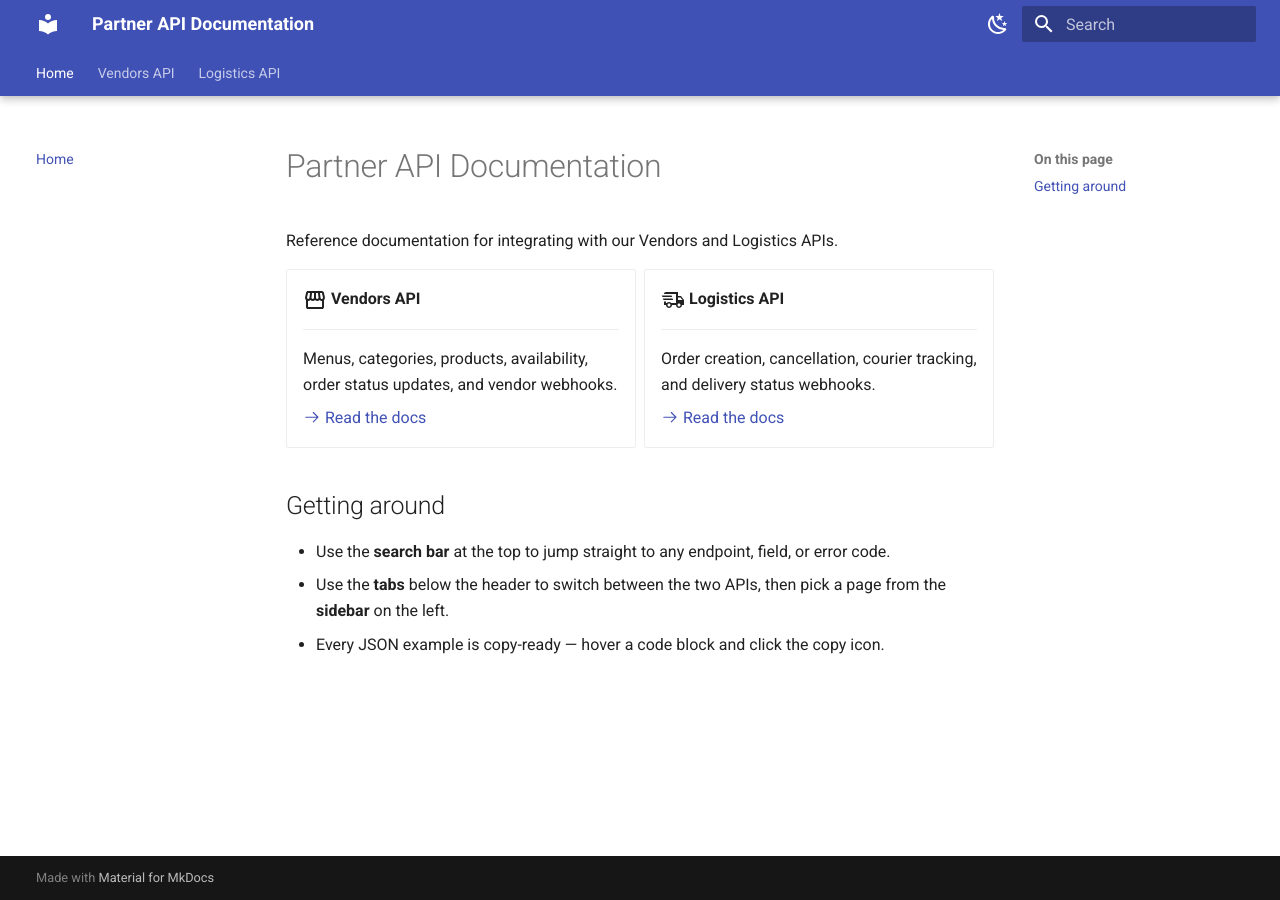
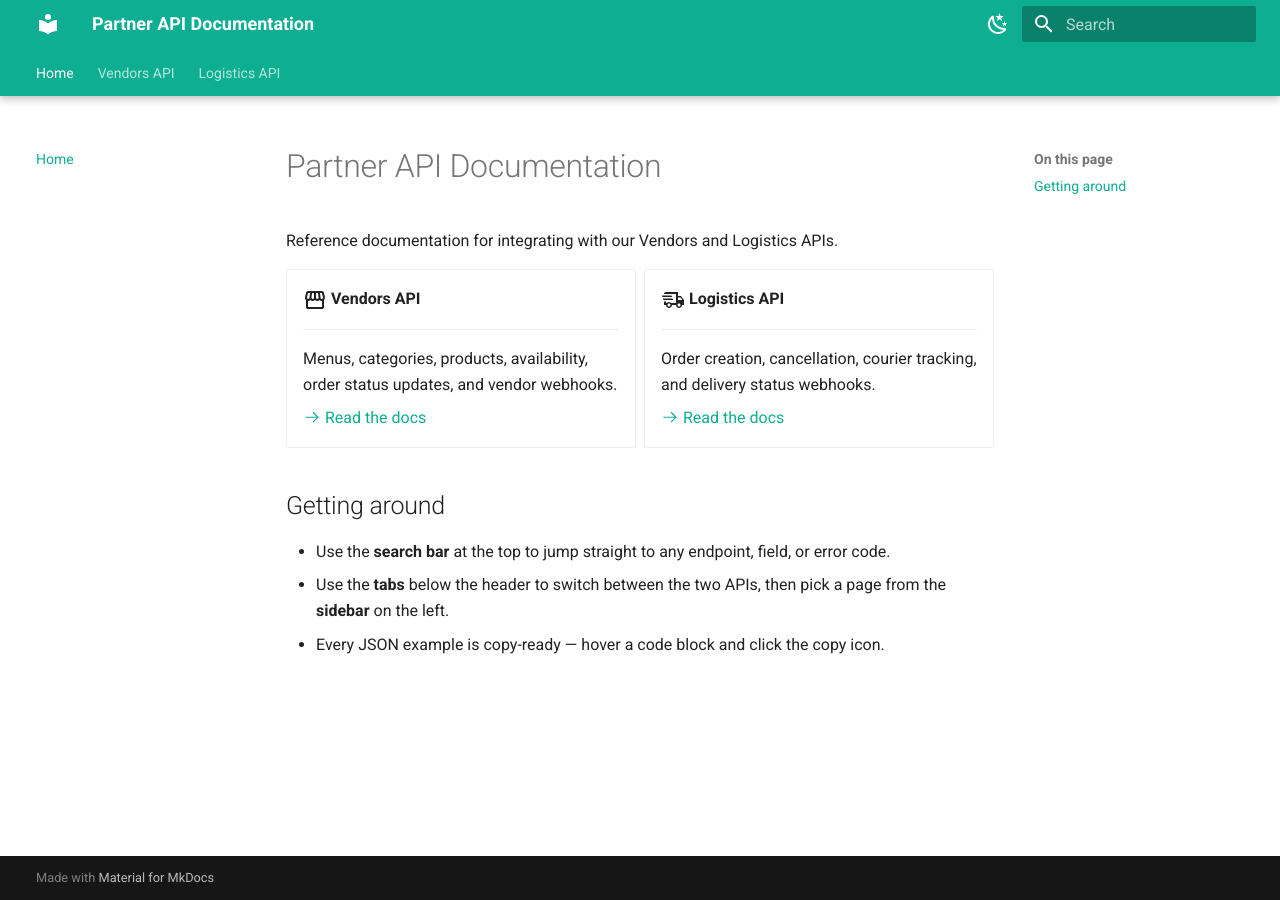
Before and after one commit to mouhammedali/api-docs, an MkDocs documentation site: the page built from docs/index.md, in a window 1280 px wide. Built offline with MkDocs 1.6.1 and Material for MkDocs 9.7.7, drawn with Linux system fonts in a browser that asks for light colours.

Commit message:
Rebrand theme color from indigo to Mr Mandoob green (#0DAE91)
Switches the Material theme's primary/accent to a custom palette
overridden via CSS variables, since the built-in palette list only
offers a fixed set of named colors.

```diff
--- a/docs/assets/extra.css
+++ b/docs/assets/extra.css
@@ -1,3 +1,11 @@
+:root {
+  --md-primary-fg-color: #0DAE91;
+  --md-primary-fg-color--light: #3fc4ab;
+  --md-primary-fg-color--dark: #0a8a72;
+  --md-accent-fg-color: #0DAE91;
+  --md-accent-fg-color--transparent: rgba(13, 174, 145, 0.1);
+}
+
 .md-grid {
   max-width: 1240px;
 }
--- a/mkdocs.yml
+++ b/mkdocs.yml
@@ -8,15 +8,15 @@
   palette:
     - media: "(prefers-color-scheme: light)"
       scheme: default
-      primary: indigo
-      accent: indigo
+      primary: custom
+      accent: custom
       toggle:
         icon: material/weather-night
         name: Switch to dark mode
     - media: "(prefers-color-scheme: dark)"
       scheme: slate
-      primary: indigo
-      accent: indigo
+      primary: custom
+      accent: custom
       toggle:
         icon: material/weather-sunny
         name: Switch to light mode
```
